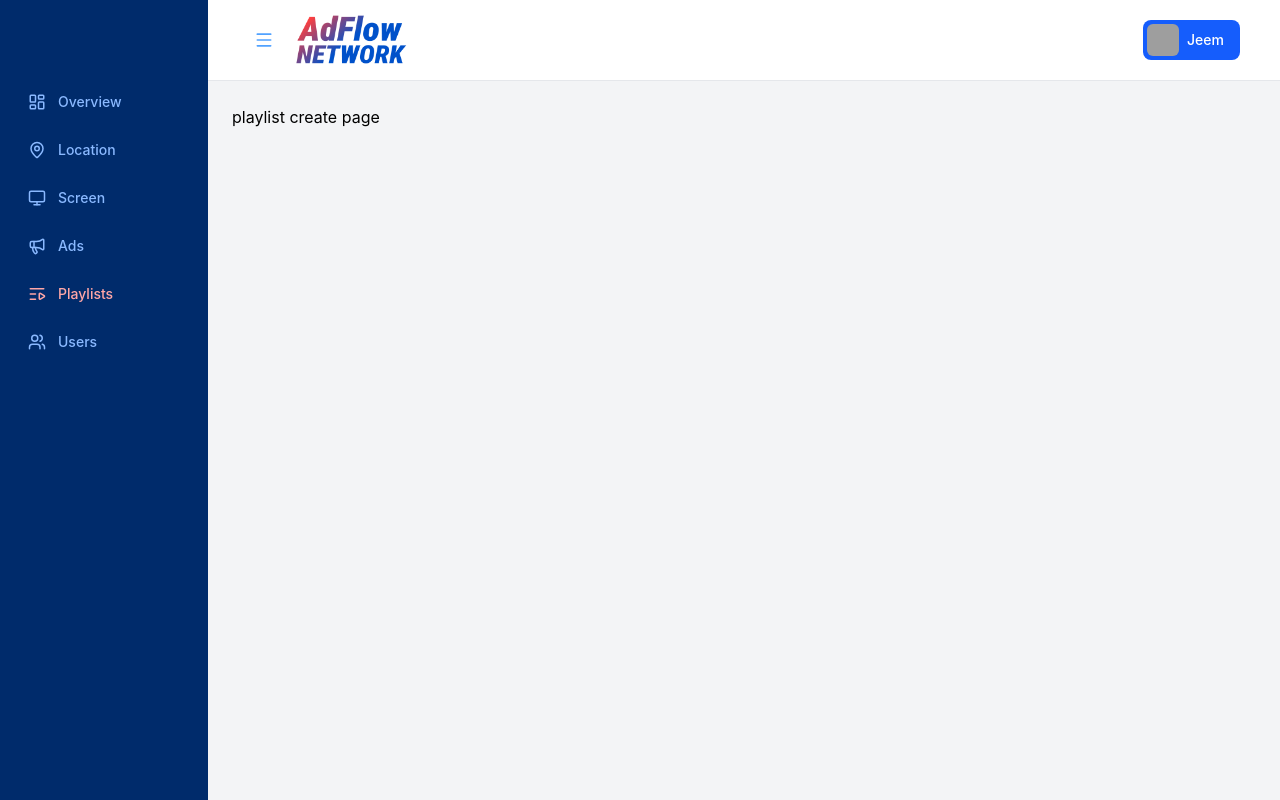
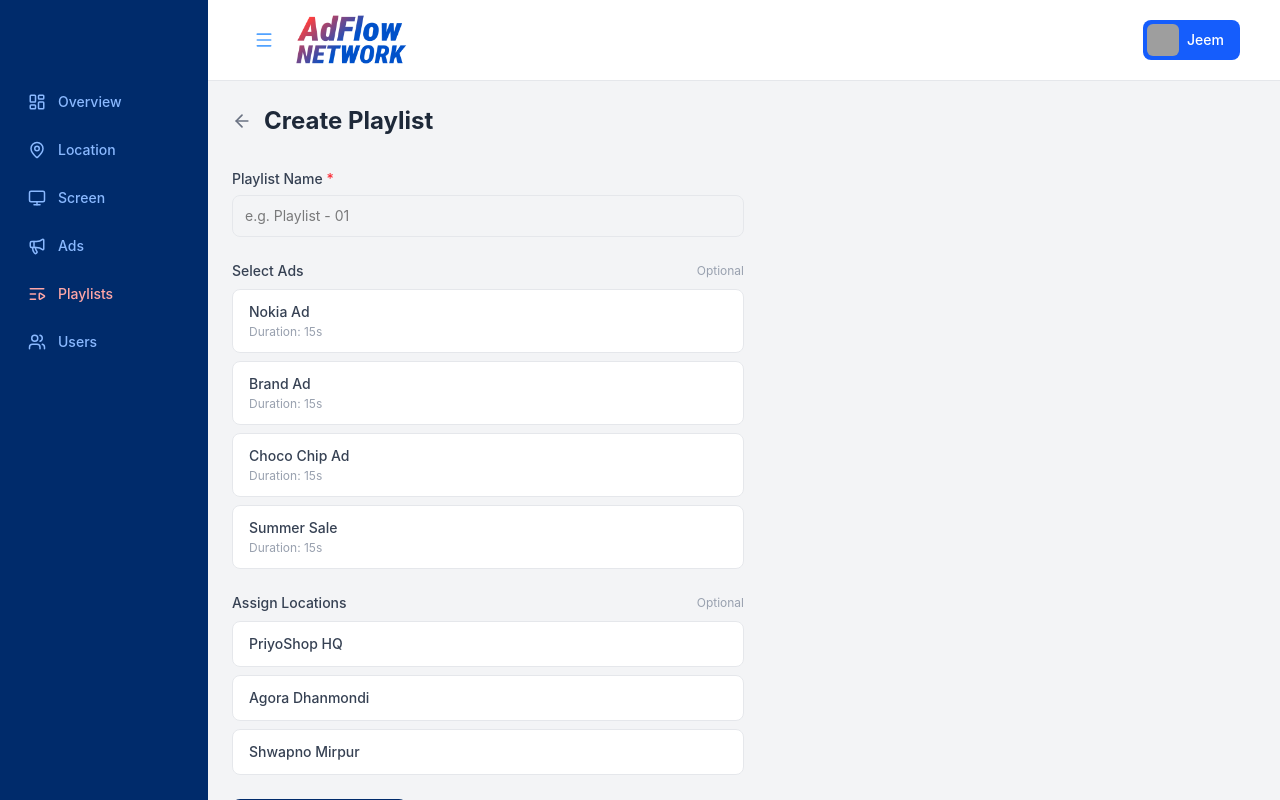
Before and after one commit to bushrajeem/AdFlow-Network-DOOH-Advertising-System, a React (Vite) app: page /admin/playlists/create in a window 1280 px wide. Built offline with nearby package versions, Linux system fonts and the light colour scheme; grey boxes are pictures that could not be loaded.

Commit message:
feat: Added CreatePlaylistPage to add new playlists by merging ads and display in various locations

```diff
--- a/src/pages/admin/CreatePlaylistPage.jsx
+++ b/src/pages/admin/CreatePlaylistPage.jsx
@@ -1,11 +1,215 @@
-import React from 'react'
+/**
+ * CreatePlaylistPage.jsx — Form to create a new playlist.
+ * Route: /admin/playlists/create
+ *
+ * Playlist depends on ads and locations — both are optional selections.
+ * Only playlist name is required to save.
+ *
+ * BACKEND:
+ *   GET  /api/admin/ads        → replace MOCK_ADS
+ *   GET  /api/admin/locations  → replace MOCK_LOCATIONS
+ *   POST /api/admin/playlists  → save playlist
+ *   Body: { name, adIds[], locationIds[] }
+ */
+
+import { ArrowLeft, Check } from "lucide-react";
+import { useState } from "react";
+import { useNavigate } from "react-router-dom";
+
+// ── Mock data — replace with API calls
+// TODO: fetch from GET /api/admin/ads
+const MOCK_ADS = [
+    { id: 1, name: "Nokia Ad", duration: "15s" },
+    { id: 2, name: "Brand Ad", duration: "15s" },
+    { id: 3, name: "Choco Chip Ad", duration: "15s" },
+    { id: 4, name: "Summer Sale", duration: "15s" },
+];
+
+// TODO: fetch from GET /api/admin/locations
+const MOCK_LOCATIONS = [
+    { id: 1, name: "PriyoShop HQ" },
+    { id: 2, name: "Agora Dhanmondi" },
+    { id: 3, name: "Shwapno Mirpur" },
+];
+
+// ── SelectableItem — reusable selectable card
+// Used for both ads and locations.
+// Props:
+//   label    {string}  — primary text shown on the card
+//   sub      {string}  — optional secondary text (e.g. duration)
+//   selected {boolean} — whether this item is currently selected
+//   onToggle {fn}      — called when the card is clicked
+function SelectableItem({ label, sub, selected, onToggle }) {
+    return (
+        <button
+            onClick={onToggle}
+            className={`flex items-center justify-between px-4 py-3 rounded-lg border text-left text-sm transition-colors w-full
+        ${selected
+                    ? "border-blue-500 bg-blue-50 text-blue-800"
+                    : "border-gray-200 bg-white text-gray-700 hover:border-gray-300 hover:bg-gray-50"
+                }`}
+        >
+            <div className="flex flex-col gap-0.5">
+                <span className="font-medium">{label}</span>
+                {sub && <span className="text-xs text-gray-400">{sub}</span>}
+            </div>
+
+            {/* Checkmark — only visible when selected */}
+            {selected && (
+                <span className="w-5 h-5 rounded-full bg-blue-500 flex items-center justify-center shrink-0">
+                    <Check size={12} className="text-white" />
+                </span>
+            )}
+        </button>
+    );
+}
+
+// ── SectionLabel — reusable label + optional count badge
+// Props:
+//   title {string} — section heading
+//   count {number} — number of selected items (0 hides the badge)
+//   note  {string} — optional right-side note e.g. "Optional"
+function SectionLabel({ title, count, note }) {
+    return (
+        <div className="flex items-center justify-between mb-2">
+            <div className="flex items-center gap-2">
+                <span className="text-sm font-medium text-gray-700">{title}</span>
+                {/* Badge shows count only when at least one item is selected */}
+                {count > 0 && (
+                    <span className="text-xs bg-blue-100 text-blue-700 font-semibold px-2 py-0.5 rounded-full">
+                        {count} selected
+                    </span>
+                )}
+            </div>
+            {note && <span className="text-xs text-gray-400">{note}</span>}
+        </div>
+    );
+}
 
 function CreatePlaylistPage() {
-  return (
-    <div>
-      playlist create page
-    </div>
-  )
+    const navigate = useNavigate();
+
+    // Required field
+    const [playlistName, setPlaylistName] = useState("");
+
+    // Selected IDs — stored as Sets for O(1) toggle/lookup
+    // Set is ideal here: toggling an id is just add() or delete()
+    const [selectedAds, setSelectedAds] = useState(new Set());
+    const [selectedLocations, setSelectedLocations] = useState(new Set());
+
+    // Toggle logic — if id is already in the Set, remove it; otherwise add it
+    // Returns a NEW Set so React detects the state change
+    const toggle = (set, setFn, id) => {
+        const next = new Set(set);
+        next.has(id) ? next.delete(id) : next.add(id);
+        setFn(next);
+    };
+
+    const handleSave = () => {
+        if (!playlistName.trim()) return alert("Please enter a playlist name.");
+
+        const payload = {
+            name: playlistName.trim(),
+            adIds: [...selectedAds],        // convert Set → array for API
+            locationIds: [...selectedLocations],  // convert Set → array for API
+        };
+
+        // TODO: POST /api/admin/playlists with payload
+        console.log("Save playlist:", payload);
+        // On success: navigate("/admin/playlists");
+    };
+
+    return (
+        <div className="max-w-lg">
+
+            {/* Page Header */}
+            <div className="flex items-center gap-3 mb-8">
+                <button
+                    onClick={() => navigate("/admin/playlists")}
+                    className="text-gray-500 hover:text-gray-800 transition-colors"
+                >
+                    <ArrowLeft size={20} />
+                </button>
+                <h1 className="text-2xl font-bold text-gray-800">Create Playlist</h1>
+            </div>
+
+            <div className="flex flex-col gap-6">
+
+                {/* Playlist Name — required */}
+                <div className="flex flex-col gap-1.5">
+                    <label className="text-sm font-medium text-gray-700">
+                        Playlist Name <span className="text-red-500">*</span>
+                    </label>
+                    <input
+                        type="text"
+                        placeholder="e.g. Playlist - 01"
+                        value={playlistName}
+                        onChange={(e) => setPlaylistName(e.target.value)}
+                        className="border border-gray-200 rounded-lg px-3 py-2.5 text-sm outline-none focus:ring-2 focus:ring-blue-300"
+                    />
+                </div>
+
+                {/*  Ads Selection — optional, multiple */}
+                {/*
+          Renders each ad as a SelectableItem.
+          Clicking toggles it in/out of selectedAds Set.
+          SectionLabel shows the live count of selected ads.
+        */}
+                <div>
+                    <SectionLabel
+                        title="Select Ads"
+                        count={selectedAds.size}
+                        note="Optional"
+                    />
+                    <div className="flex flex-col gap-2">
+                        {/* TODO: replace MOCK_ADS with data fetched from GET /api/admin/ads */}
+                        {MOCK_ADS.map((ad) => (
+                            <SelectableItem
+                                key={ad.id}
+                                label={ad.name}
+                                sub={`Duration: ${ad.duration}`}
+                                selected={selectedAds.has(ad.id)}
+                                onToggle={() => toggle(selectedAds, setSelectedAds, ad.id)}
+                            />
+                        ))}
+                    </div>
+                </div>
+
+                {/* Locations Selection — optional, multiple */}
+                {/*
+          Same pattern as ads selection above.
+          Clicking toggles location in/out of selectedLocations Set.
+        */}
+                <div>
+                    <SectionLabel
+                        title="Assign Locations"
+                        count={selectedLocations.size}
+                        note="Optional"
+                    />
+                    <div className="flex flex-col gap-2">
+                        {/* TODO: replace MOCK_LOCATIONS with GET /api/admin/locations */}
+                        {MOCK_LOCATIONS.map((loc) => (
+                            <SelectableItem
+                                key={loc.id}
+                                label={loc.name}
+                                selected={selectedLocations.has(loc.id)}
+                                onToggle={() => toggle(selectedLocations, setSelectedLocations, loc.id)}
+                            />
+                        ))}
+                    </div>
+                </div>
+
+                {/* Save */}
+                <button
+                    onClick={handleSave}
+                    className="bg-[#002B6B] hover:bg-blue-900 text-white text-sm font-semibold px-8 py-3 rounded-lg tracking-wide transition-colors w-fit"
+                >
+                    SAVE PLAYLIST
+                </button>
+
+            </div>
+        </div>
+    );
 }
 
-export default CreatePlaylistPage
+export default CreatePlaylistPage;
```
